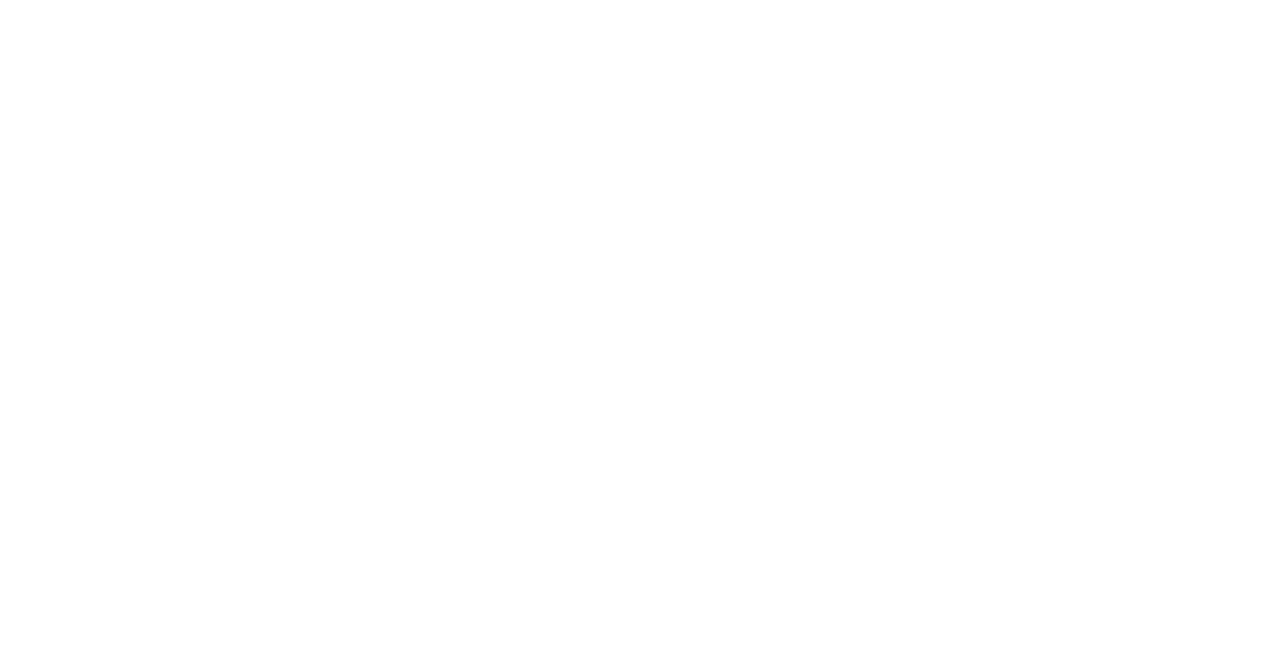
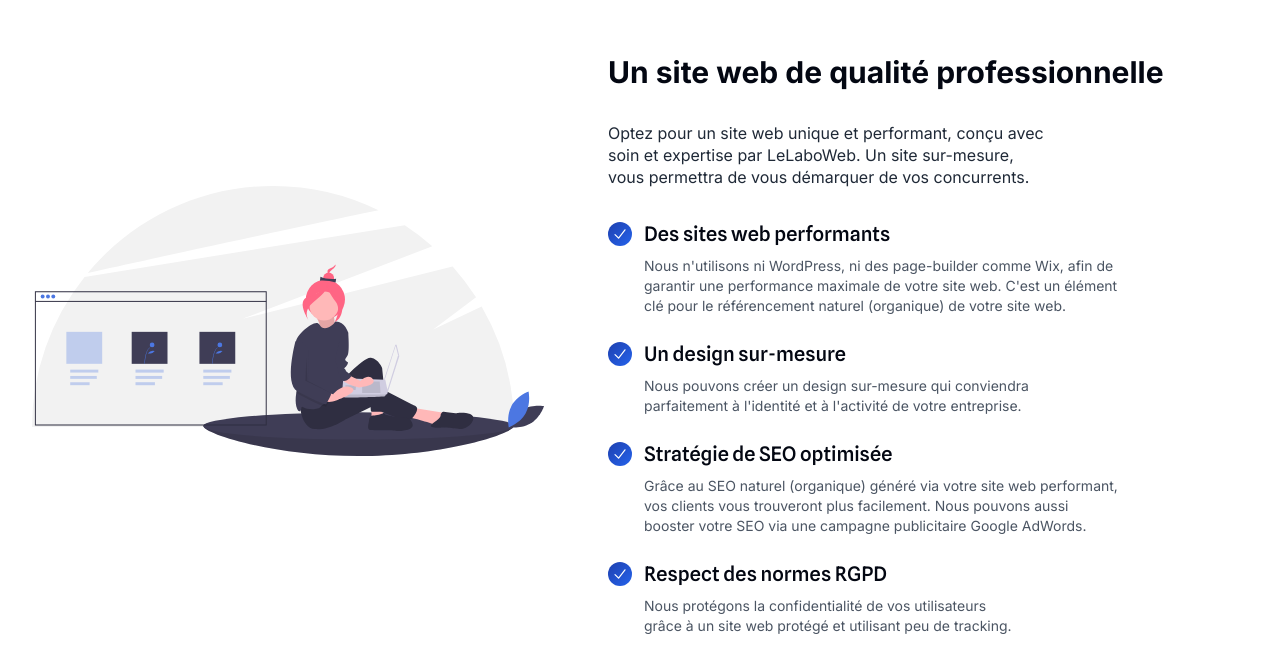
Before and after one commit to TotomInc/tcaweb, a Next.js app: page / in a window 1280 px wide. Shown: the part 1519-2191 px from the top of the page. Before the commit the page ends 1525 px from the top, so only its background shows below. Built offline with nearby package versions, Linux system fonts and the light colour scheme.

Commit message:
feat(SideFeaturesChecks): add component to display more features

```diff
--- a/app/page.tsx
+++ b/app/page.tsx
@@ -9,6 +9,7 @@
 
 import { Hero } from "../components/sections/Hero";
 import { Features } from "../components/sections/Features";
+import { SideFeaturesChecks } from "../components/sections/SideFeaturesChecks";
 
 export default function Home() {
   return (
@@ -58,6 +59,41 @@
           },
         ]}
       />
+
+      <SideFeaturesChecks
+        className="pb-24"
+        image={{
+          src: "/_static/images/web-development.svg",
+          alt: "Développement web",
+          height: 182,
+          width: 347,
+          className: "max-w-md mx-auto lg:max-w-lg",
+        }}
+        title="Un site web de qualité professionnelle"
+        description="Optez pour un site web unique et performant, conçu avec soin et expertise par LeLaboWeb. Un site sur-mesure, vous permettra de vous démarquer de vos concurrents."
+        features={[
+          {
+            title: "Des sites web performants",
+            description:
+              "Nous n'utilisons ni WordPress, ni des page-builder comme Wix, afin de garantir une performance maximale de votre site web. C'est un élément clé pour le référencement naturel (organique) de votre site web.",
+          },
+          {
+            title: "Un design sur-mesure",
+            description:
+              "Nous pouvons créer un design sur-mesure qui conviendra parfaitement à l'identité et à l'activité de votre entreprise.",
+          },
+          {
+            title: "Stratégie de SEO optimisée",
+            description:
+              "Grâce au SEO naturel (organique) généré via votre site web performant, vos clients vous trouveront plus facilement. Nous pouvons aussi booster votre SEO via une campagne publicitaire Google AdWords.",
+          },
+          {
+            title: "Respect des normes RGPD",
+            description:
+              "Nous protégons la confidentialité de vos utilisateurs grâce à un site web protégé et utilisant peu de tracking.",
+          },
+        ]}
+      />
     </>
   );
 }
--- /dev/null
+++ b/components/sections/SideFeaturesChecks.tsx
@@ -0,0 +1,73 @@
+import Image from "next/image";
+import Balancer from "react-wrap-balancer";
+import cx from "classnames";
+import { CheckIcon } from "@heroicons/react/20/solid";
+
+export type SideFeaturesChecksProps = {
+  className?: string;
+  image: {
+    src: string;
+    alt: string;
+    height: number;
+    width: number;
+    className?: string;
+  };
+  title: string;
+  description: string;
+  features: {
+    title: string;
+    description: string;
+  }[];
+};
+
+export function SideFeaturesChecks({
+  className,
+  image,
+  title,
+  description,
+  features,
+}: SideFeaturesChecksProps) {
+  return (
+    <section className={cx("relative w-full", className)}>
+      <div className="mx-auto max-w-7xl px-8 lg:flex lg:items-center lg:justify-between">
+        <Image
+          src={image.src}
+          alt={image.alt}
+          width={image.width}
+          height={image.height}
+          className={cx("block h-auto w-full", image.className)}
+        />
+
+        <div className="mt-12 flex w-full flex-col lg:pl-16">
+          <h2 className="text-3xl font-bold text-gray-950">
+            <Balancer>{title}</Balancer>
+          </h2>
+
+          <p className="mt-8 max-w-xl text-base leading-snug text-gray-800">
+            <Balancer>{description}</Balancer>
+          </p>
+
+          <dl className="mt-8 flex max-w-xl flex-col space-y-6">
+            {features.map((feature) => (
+              <div key={feature.title}>
+                <dt className="flex items-center">
+                  <div className="flex h-6 w-6 shrink-0 items-center justify-center rounded-full bg-gradient-to-br from-blue-800 to-blue-600">
+                    <CheckIcon className="block h-auto w-4 text-white" />
+                  </div>
+
+                  <h3 className="ml-3 font-spline text-xl font-medium text-gray-950">
+                    {feature.title}
+                  </h3>
+                </dt>
+
+                <dd className="mt-2 pl-9 text-sm text-gray-600">
+                  <Balancer>{feature.description}</Balancer>
+                </dd>
+              </div>
+            ))}
+          </dl>
+        </div>
+      </div>
+    </section>
+  );
+}
```
Also changed, not shown: public/_static/images/web-development.svg (added).
